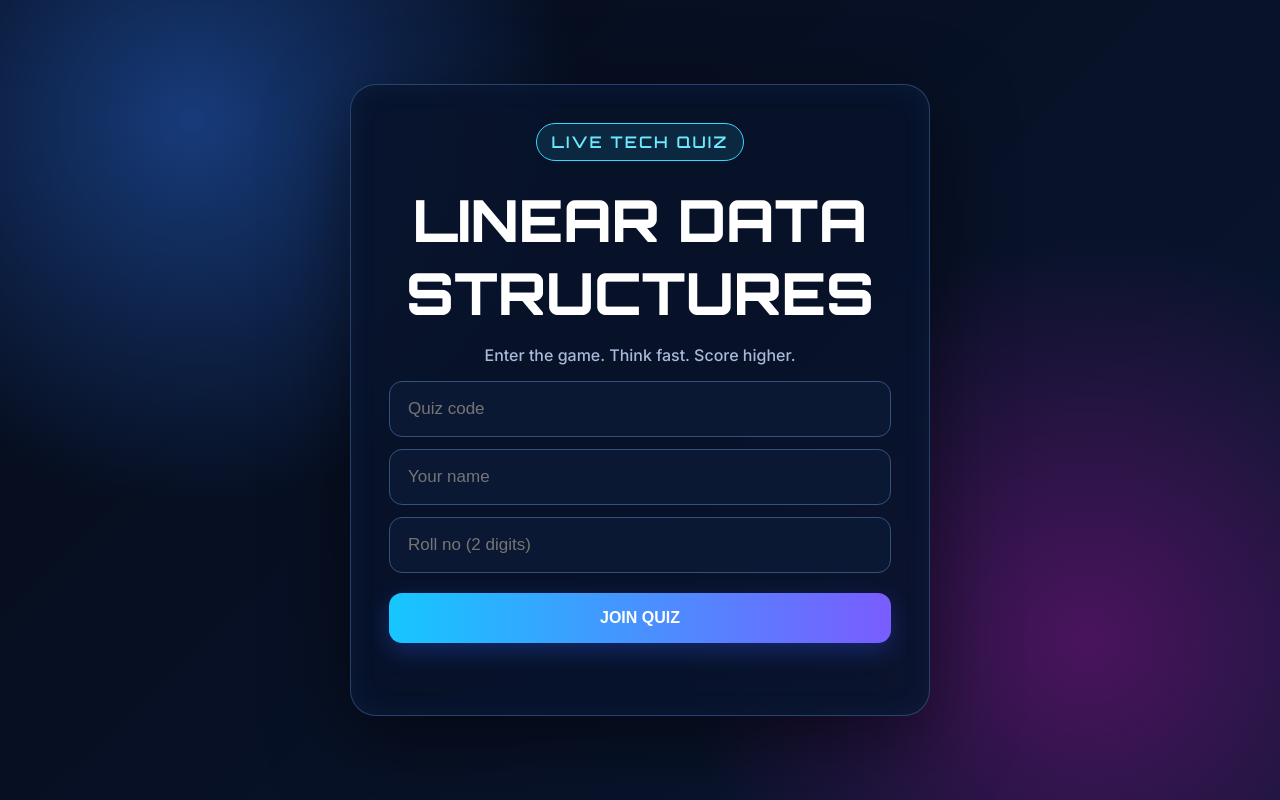
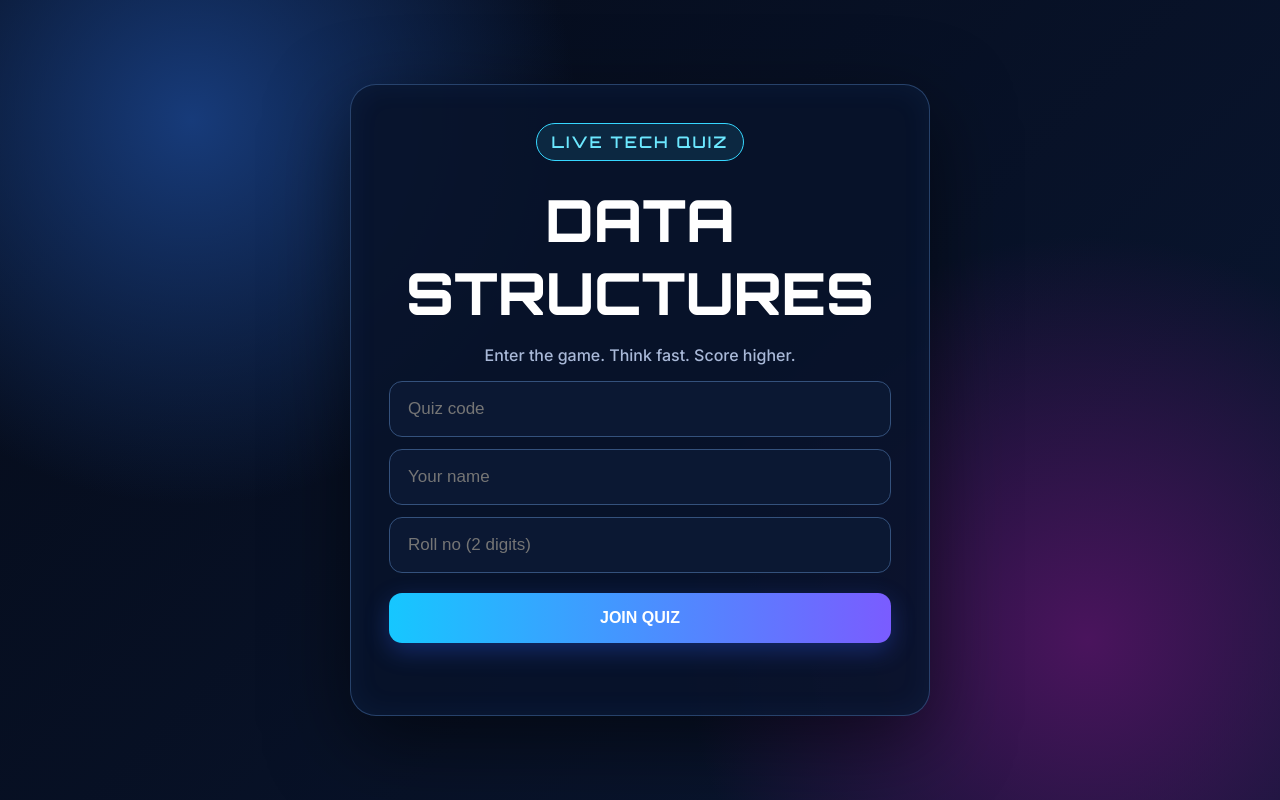
Before and after one commit to heamkumar2612/tech-quiz-live, a website: page public/index.html in a window 1280 px wide. Drawn offline with nearby package versions, Linux system fonts and the light colour scheme; no server answers.

Commit message:
Update quiz landing page title

```diff
--- a/public/index.html
+++ b/public/index.html
@@ -47,7 +47,7 @@
 
 
       <h1>
-        Linear Data Structures
+         Data Structures
       </h1>
 
 
```
